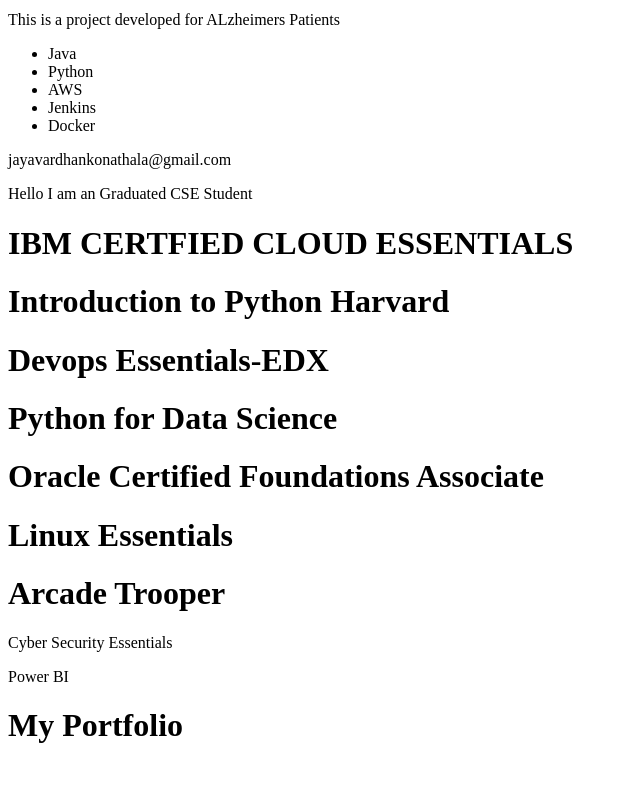
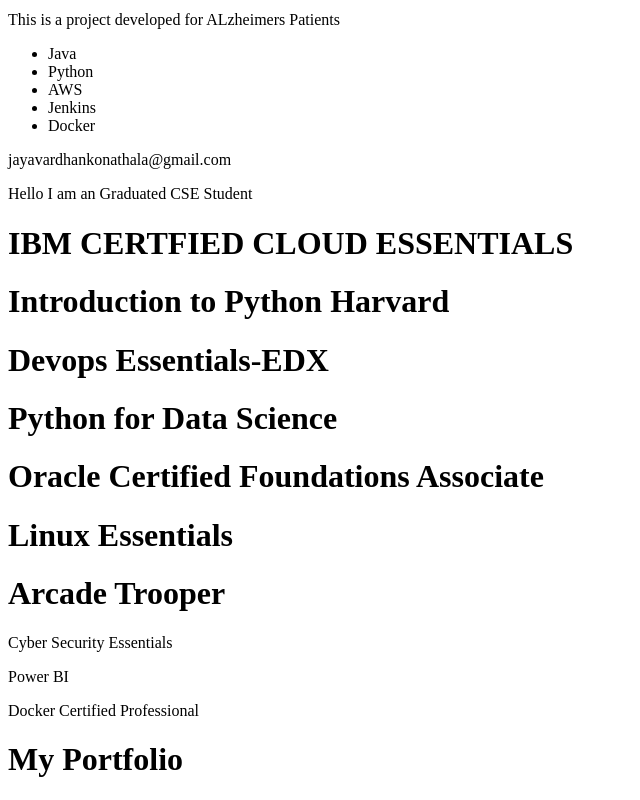
Before and after one commit to Jayavardhan56/My-Portfolio, a React app in the folder portfolio/: page / in a window 1280 px wide. Shown: the part 509-1309 px from the top of the page, without its empty margins (0-640 px from the left). Before the commit the page ends 1275 px from the top, so only its background shows below. Built offline with nearby package versions, Linux system fonts and the light colour scheme; the HTML template or start-up script is replaced by a standard one.

Commit message:
Update Certifications.jsx

```diff
--- a/portfolio/src/components/Certifications.jsx
+++ b/portfolio/src/components/Certifications.jsx
@@ -10,6 +10,7 @@
             <h1>Arcade Trooper</h1>
             <p>Cyber Security Essentials</p>
             <p>Power BI</p>
+            <p>Docker Certified Professional</p>
         </>
     )
 }
```
